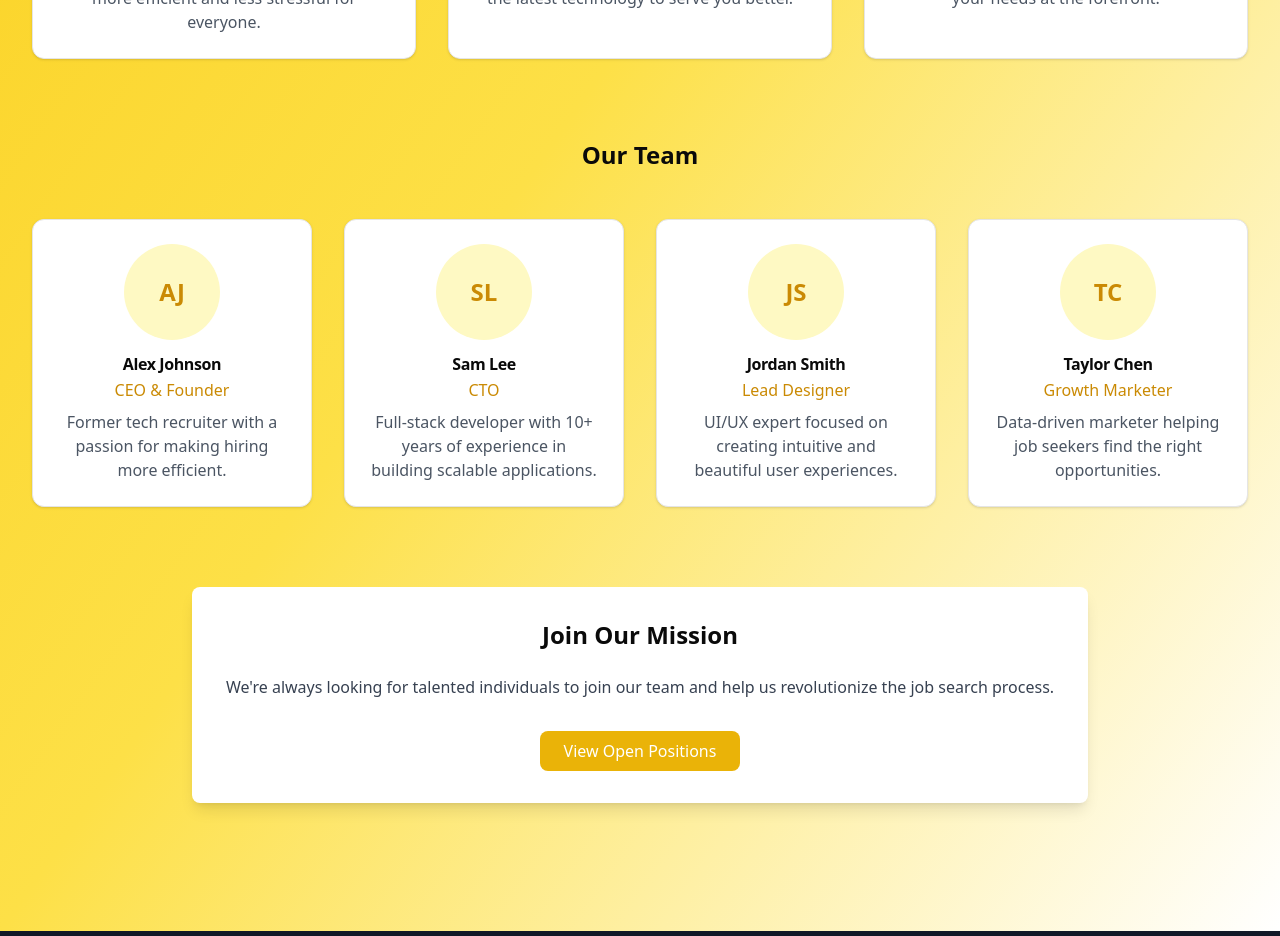
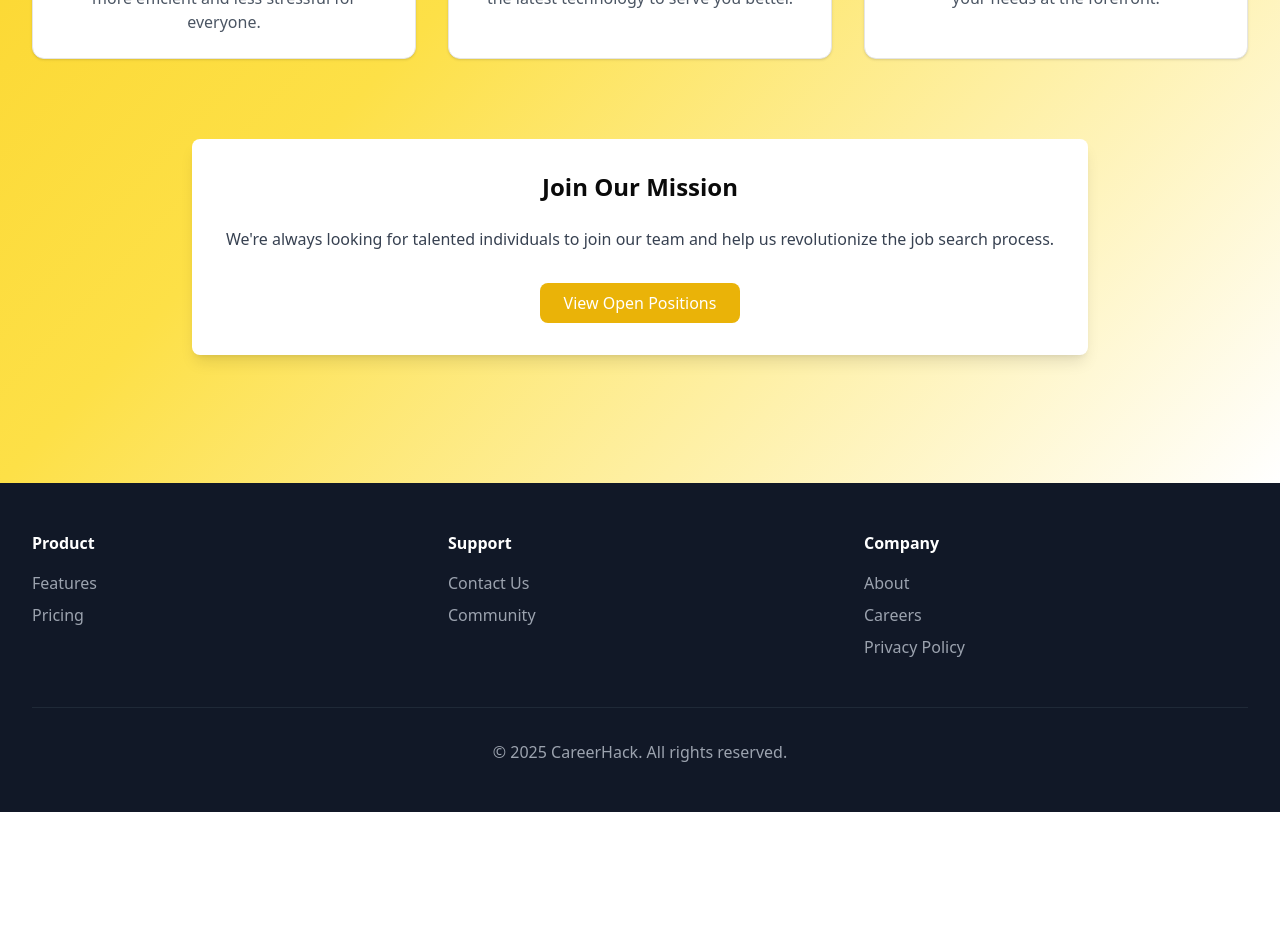
Before and after one commit to thao-1/career-app, a Next.js app in the folder career-app/: page /about in a window 1280 px wide. Shown: the part 960-1896 px from the top of the page. After the commit the page ends 1772 px from the top, so only its background shows below. Built offline with nearby package versions, Linux system fonts and the light colour scheme.

Commit message:
Initial change

```diff
--- a/career-app/app/about/page.tsx
+++ b/career-app/app/about/page.tsx
@@ -1,31 +1,8 @@
 import { SiteLayout } from '@/components/site-layout';
-import { Card, CardContent, CardHeader, CardTitle } from '@/components/ui/card';
-import { Users, Target, Lightbulb, Heart } from 'lucide-react';
+import { Card, CardContent, CardDescription, CardHeader, CardTitle } from '@/components/ui/card';
+import { Target, Lightbulb, Heart } from 'lucide-react';
 
 export default function AboutPage() {
-  const team = [
-    {
-      name: "Alex Johnson",
-      role: "CEO & Founder",
-      bio: "Former tech recruiter with a passion for making hiring more efficient."
-    },
-    {
-      name: "Sam Lee",
-      role: "CTO",
-      bio: "Full-stack developer with 10+ years of experience in building scalable applications."
-    },
-    {
-      name: "Jordan Smith",
-      role: "Lead Designer",
-      bio: "UI/UX expert focused on creating intuitive and beautiful user experiences."
-    },
-    {
-      name: "Taylor Chen",
-      role: "Growth Marketer",
-      bio: "Data-driven marketer helping job seekers find the right opportunities."
-    }
-  ];
-
   const stats = [
     { value: "10,000+", label: "Active Users" },
     { value: "50,000+", label: "Jobs Posted" },
@@ -93,26 +70,6 @@ export default function AboutPage() {
             </div>
           </div>
 
-          <div className="mb-20">
-            <h2 className="text-2xl font-semibold text-center mb-12">Our Team</h2>
-            <div className="grid md:grid-cols-2 lg:grid-cols-4 gap-8">
-              {team.map((member, index) => (
-                <Card key={index} className="text-center p-6 hover:shadow-lg transition-shadow">
-                  <div className="w-24 h-24 bg-yellow-100 rounded-full mx-auto mb-4 flex items-center justify-center text-2xl font-bold text-yellow-600">
-                    {member.name.split(' ').map(n => n[0]).join('')}
-                  </div>
-                  <CardHeader className="p-0 mb-2">
-                    <CardTitle>{member.name}</CardTitle>
-                    <p className="text-yellow-600">{member.role}</p>
-                  </CardHeader>
-                  <CardContent className="p-0 text-gray-600">
-                    {member.bio}
-                  </CardContent>
-                </Card>
-              ))}
-            </div>
-          </div>
-
           <div className="bg-white rounded-lg shadow-lg p-8 max-w-4xl mx-auto">
             <h2 className="text-2xl font-semibold text-center mb-6">Join Our Mission</h2>
             <p className="text-gray-700 text-center mb-8">
--- a/career-app/app/contact/page.tsx
+++ b/career-app/app/contact/page.tsx
@@ -1,7 +1,6 @@
 import { SiteLayout } from '@/components/site-layout';
 import { Button } from '@/components/ui/button';
 import { Input } from '@/components/ui/input';
-import { Textarea } from '@/components/ui/textarea';
 import { Mail, MapPin, Phone, Send } from 'lucide-react';
 
 export default function ContactPage() {
@@ -75,11 +74,11 @@ export default function ContactPage() {
                     <label htmlFor="message" className="block text-sm font-medium text-gray-700 mb-1">
                       Message
                     </label>
-                    <Textarea
+                    <textarea
                       id="message"
                       rows={5}
                       placeholder="Your message here..."
-                      className="resize-none"
+                      className="w-full px-3 py-2 border border-gray-300 rounded-md shadow-sm focus:outline-none focus:ring-2 focus:ring-yellow-500 focus:border-yellow-500"
                     />
                   </div>
 
```
